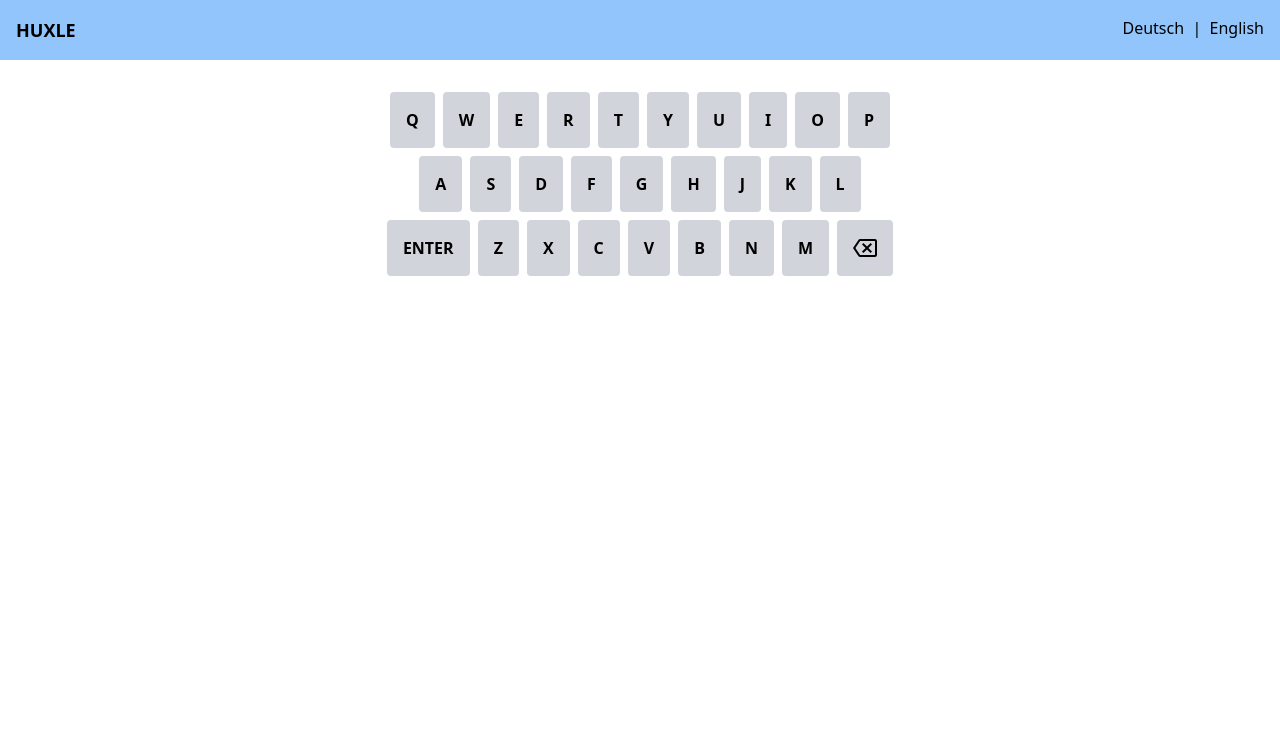
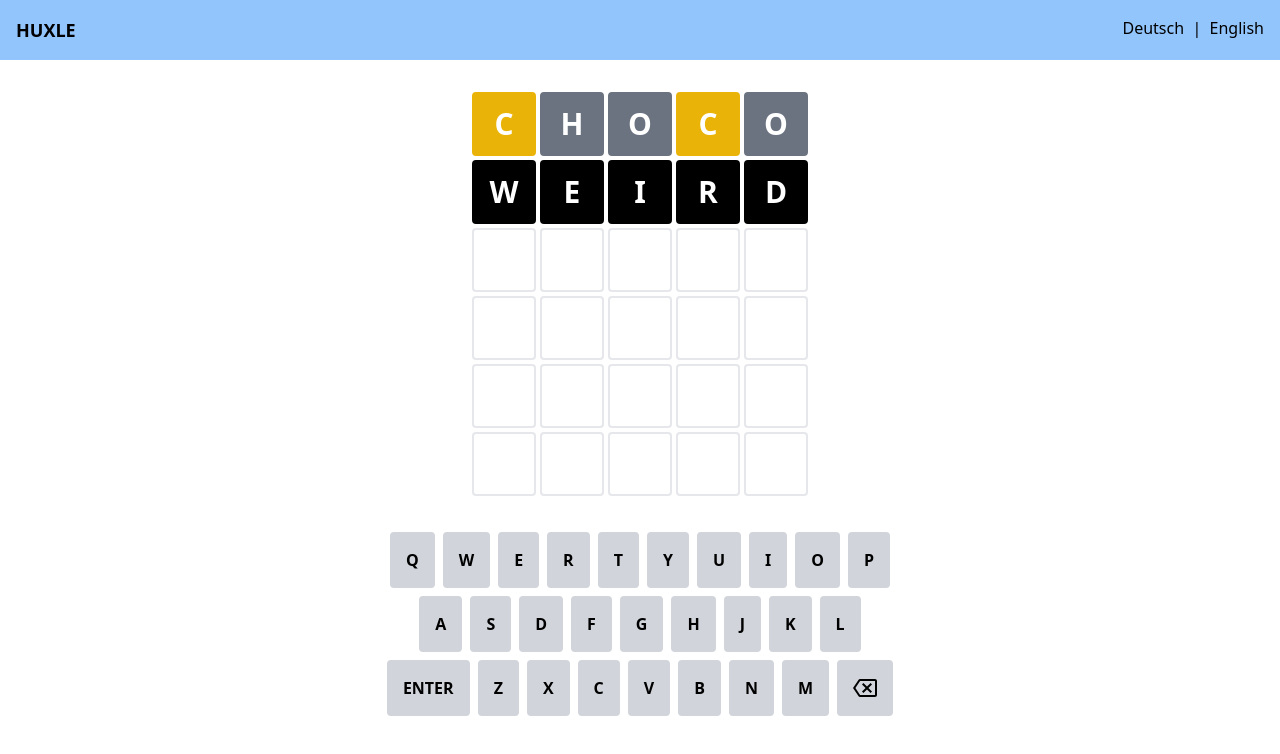
Before and after one commit to sudovicic/hypermedia-vue-app, a Vue app: page / in a window 1280 px wide. Shown: the top 754 px of the page. Built offline with nearby package versions, Linux system fonts and the light colour scheme.

Commit message:
extend main Huxle component
- use Pinia for Huxle state
- add tile states and corresponding styling

```diff
--- a/src/components/Huxle.vue
+++ b/src/components/Huxle.vue
@@ -1,5 +1,38 @@
-<script setup lang="ts"></script>
+<script setup lang="ts">
+import { useHuxleStore } from "@/stores/huxle-store";
+
+const { rows } = useHuxleStore();
+
+// TODO: imitate what the real Wordle saves to localStorage
+</script>
 
 <template>
-  <div class="w-screen"></div>
+  <div class="mt-8 flex flex-col justify-center w-screen">
+    <div
+      v-for="(row, i) in rows"
+      :key="i"
+      class="flex justify-center w-full mb-1"
+    >
+      <div
+        v-for="tile in row.tiles"
+        :key="tile"
+        :class="[
+          'flex justify-center items-center h-16 w-16 mx-0.5 border-2 rounded font-bold uppercase transition-colors',
+          tile.key && 'text-white',
+          tile.keyState === 'initial' && 'bg-black border-black',
+          row.rowState === 'evaluated' &&
+            tile.keyState === 'absent' &&
+            'bg-gray-500 border-gray-500',
+          row.rowState === 'evaluated' &&
+            tile.keyState === 'present' &&
+            'bg-yellow-500 border-yellow-500',
+          row.rowState === 'evaluated' &&
+            tile.keyState === 'correct' &&
+            'bg-lime-500 border-lime-500',
+        ]"
+      >
+        <span class="font-bold text-3xl">{{ tile.key }}</span>
+      </div>
+    </div>
+  </div>
 </template>
--- a/src/components/Keyboard.vue
+++ b/src/components/Keyboard.vue
@@ -1,13 +1,38 @@
 <script setup lang="ts">
 import type { Key, KeyState, Row } from "@/types";
+import { onUnmounted } from "vue";
+import { ALL_KEYS } from "@/types";
+import { useHuxleStore } from "@/stores/huxle-store";
 
 defineProps<{
   keyStates: Record<Key, KeyState>;
 }>();
 
-defineEmits<{
-  (e: "keyPress", key: string): void;
-}>();
+window.addEventListener("keyup", handleNativeKeyUp);
+onUnmounted(() => {
+  window.removeEventListener("keyup", handleNativeKeyUp);
+});
+
+function handleNativeKeyUp(e: KeyboardEvent) {
+  if (!ALL_KEYS.includes(e.key as Key)) return;
+  handleKeyPress(e.key as Key);
+}
+
+function handleKeyPress(key: Key) {
+  switch (key) {
+    case "Backspace":
+      popTile();
+      break;
+    case "Enter":
+      evaluateCurrentRow();
+      break;
+    default:
+      pushTile(key);
+      break;
+  }
+}
+
+const { pushTile, popTile, evaluateCurrentRow } = useHuxleStore();
 
 const rows: Row[] = [
   ["q", "w", "e", "r", "t", "y", "u", "i", "o", "p"],
@@ -27,7 +52,7 @@ const rows: Row[] = [
         v-for="key in row"
         :key="key"
         class="p-4 mx-1 bg-gray-300 rounded font-bold uppercase transition-colors"
-        @click="$emit('keyPress', key)"
+        @click="handleKeyPress(key)"
       >
         <span v-if="key !== 'Backspace'">{{ key }}</span>
         <svg
--- a/src/pages/Home.vue
+++ b/src/pages/Home.vue
@@ -6,11 +6,6 @@ import type { Key, KeyState } from "@/types";
 import { ref } from "vue";
 
 const keyStates: Record<Key, KeyState> = ref({});
-
-// eslint-disable-next-line
-function handleKeyPress(key: Key) {
-  // TODO: implement
-}
 </script>
 
 <template>
@@ -18,5 +13,5 @@ function handleKeyPress(key: Key) {
   <main>
     <Huxle />
   </main>
-  <Keyboard @key-press="handleKeyPress" :key-states="keyStates" />
+  <Keyboard :key-states="keyStates" />
 </template>
--- a/src/stores/counter.ts
+++ /dev/null
@@ -1,12 +0,0 @@
-import { ref, computed } from 'vue'
-import { defineStore } from 'pinia'
-
-export const useCounterStore = defineStore('counter', () => {
-  const count = ref(0)
-  const doubleCount = computed(() => count.value * 2)
-  function increment() {
-    count.value++
-  }
-
-  return { count, doubleCount, increment }
-})
--- /dev/null
+++ b/src/stores/huxle-store.ts
@@ -0,0 +1,89 @@
+import { defineStore } from "pinia";
+import type { Key } from "@/types";
+import type { HuxleRow } from "@/types";
+
+export const useHuxleStore = defineStore("huxle", {
+  state: () => ({
+    currentRowIndex: 0,
+    rows: [
+      {
+        tiles: [
+          {
+            key: "c",
+            keyState: "present",
+          },
+          {
+            key: "h",
+            keyState: "absent",
+          },
+          {
+            key: "o",
+            keyState: "absent",
+          },
+          {
+            key: "c",
+            keyState: "present",
+          },
+          {
+            key: "o",
+            keyState: "absent",
+          },
+        ],
+        rowState: "evaluated",
+      },
+      {
+        tiles: [
+          {
+            key: "w",
+            keyState: "initial",
+          },
+          {
+            key: "e",
+            keyState: "initial",
+          },
+          {
+            key: "i",
+            keyState: "initial",
+          },
+          {
+            key: "r",
+            keyState: "initial",
+          },
+          {
+            key: "d",
+            keyState: "initial",
+          },
+        ],
+        rowState: "initial",
+      },
+      {
+        tiles: [{}, {}, {}, {}, {}],
+        rowState: "initial",
+      },
+      {
+        tiles: [{}, {}, {}, {}, {}],
+        rowState: "initial",
+      },
+      {
+        tiles: [{}, {}, {}, {}, {}],
+        rowState: "initial",
+      },
+      {
+        tiles: [{}, {}, {}, {}, {}],
+        rowState: "initial",
+      },
+    ] as HuxleRow[],
+  }),
+  getters: {},
+  actions: {
+    pushTile(key: Key) {
+      console.log(`pushTile: key = ${key}`);
+    },
+    popTile() {
+      console.log("popTile");
+    },
+    evaluateCurrentRow() {
+      console.log("evaluateCurrentRow");
+    },
+  },
+});
--- a/src/types.ts
+++ b/src/types.ts
@@ -1,31 +1,52 @@
-export type Key =
-  | "q"
-  | "w"
-  | "e"
-  | "r"
-  | "t"
-  | "y"
-  | "u"
-  | "i"
-  | "o"
-  | "p"
-  | "a"
-  | "s"
-  | "d"
-  | "f"
-  | "g"
-  | "h"
-  | "j"
-  | "k"
-  | "l"
-  | "z"
-  | "x"
-  | "c"
-  | "v"
-  | "b"
-  | "n"
-  | "m"
-  | "Enter"
-  | "Backspace";
+export const ALL_KEYS = [
+  "q",
+  "w",
+  "e",
+  "r",
+  "t",
+  "y",
+  "u",
+  "i",
+  "o",
+  "p",
+  "a",
+  "s",
+  "d",
+  "f",
+  "g",
+  "h",
+  "j",
+  "k",
+  "l",
+  "z",
+  "x",
+  "c",
+  "v",
+  "b",
+  "n",
+  "m",
+  "Enter",
+  "Backspace",
+] as const;
+
+type KeyTuple = typeof ALL_KEYS;
+
+export type Key = KeyTuple[number];
+
 export type KeyState = "initial" | "correct" | "present" | "absent";
+
 export type Row = Key[];
+
+export type GameStatus = "IN_PROGRESS" | "WIN" | "FAIL";
+
+export type Tile = {
+  key: Key;
+  keyState: KeyState;
+};
+
+export type HuxleRow = {
+  tiles: Tile[];
+  rowState: HuxleRowState;
+};
+
+export type HuxleRowState = "initial" | "evaluated";
```
